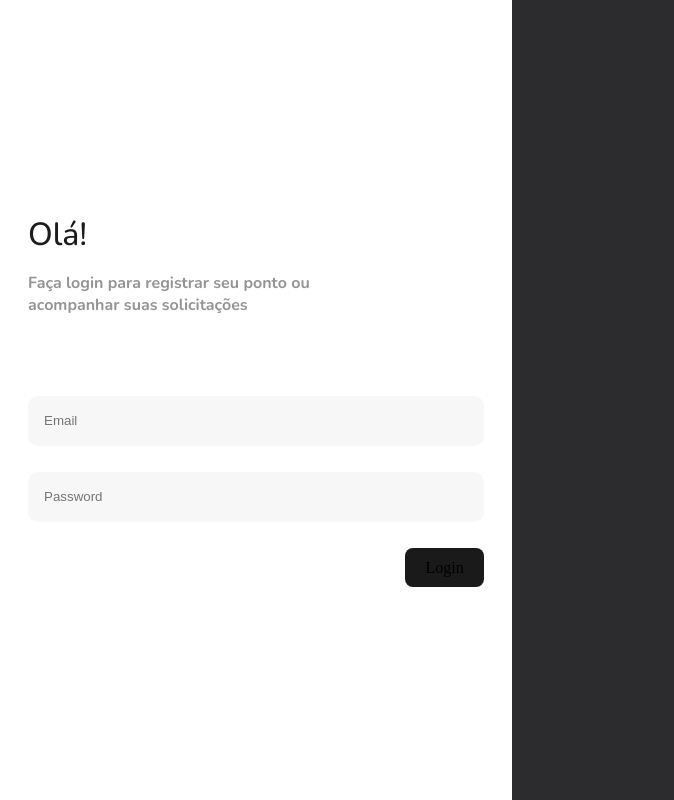
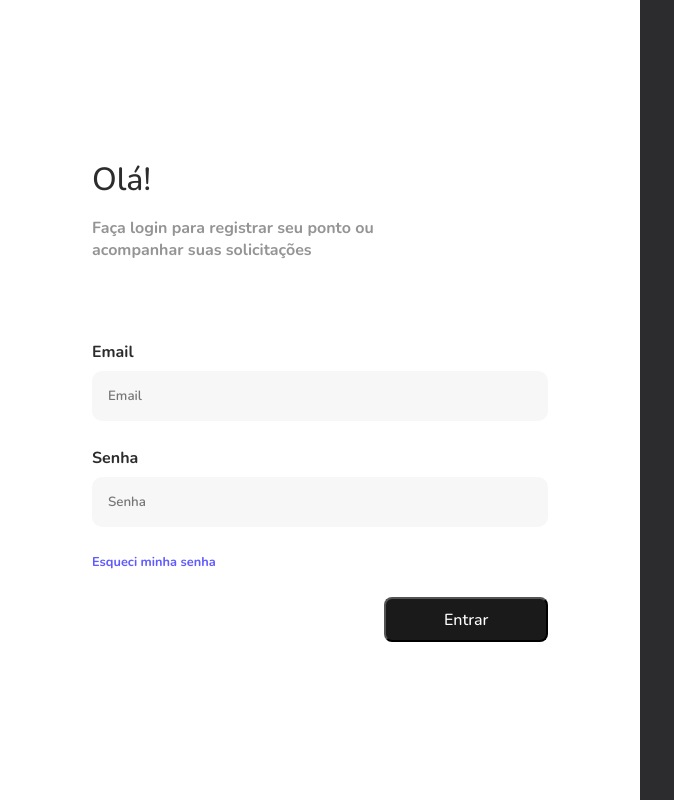
Before and after one commit to EdmirSoares/controle-de-ponto, a React (Vite) app in the folder sistema-controle-ponto/: page /login in a window 1280 px wide. Shown: the whole page, without its empty margins (0-674 px from the left). Built offline with nearby package versions, Linux system fonts and the light colour scheme.

Commit message:
feat: passagem da função de login pelo auth e media screens

```diff
--- a/sistema-controle-ponto/src/App.css
+++ b/sistema-controle-ponto/src/App.css
@@ -10,8 +10,9 @@
 	--background-color: #242424;
 	--light-background-color: #ffffff;
 	--text-color: rgba(255, 255, 255, 0.87);
-	--text-color-dark: #1c1c1c;
+	--text-color-dark: #2c2c2e;
 	--text-color-gray: #949494;
+	--link-text-color: #605bff;
 	--button-background-color: #1a1a1a;
 	--button-hover-border-color: #646cff;
 	--button-text-color: #fff;
@@ -47,6 +48,32 @@ input {
 	background-color: var(--input-color);
 	border: 0 !important;
 	border-radius: 10px !important;
+	color: var(--text-color-gray);
+	font-family: var(--font-family);
+	font-weight: 600;
+}
+
+label {
+	color: var(--text-color-dark);
+	font-family: var(--font-family);
+	font-weight: 700;
+}
+
+button {
+	border-radius: 8px;
+	padding: 0.6em 3.6em !important;
+	font-size: 1em;
+	font-weight: 500;
+	font-family: var(--font-family) !important;
+	background-color: var(--button-background-color);
+	cursor: pointer;
+	transition: border-color 0.25s;
+	color: var(--button-text-color);
+}
+
+button:hover {
+	background-color: #414144;
+	transition: background-color 0.5s;
 }
 
 #root {
--- a/sistema-controle-ponto/src/context/auth.jsx
+++ b/sistema-controle-ponto/src/context/auth.jsx
@@ -30,6 +30,7 @@ function AuthProvider({ children }) {
 		try {
 			//const response = await postLogin();
 			setLocalStorage(dataUser);
+			setUser(dataUser);
 		} catch (error) {
 			setIsLogged(false);
 			setLoadingSign(false);
--- a/sistema-controle-ponto/src/routes/Authenticated.jsx
+++ b/sistema-controle-ponto/src/routes/Authenticated.jsx
@@ -1,7 +1,7 @@
 export default function Authenticated() {
 	return (
 		<div>
-			<h1>Authenticated</h1>
+			<h1 style={{ color: "#fff" }}>Authenticated</h1>
 		</div>
 	);
 }
--- a/sistema-controle-ponto/src/screens/Login/index.jsx
+++ b/sistema-controle-ponto/src/screens/Login/index.jsx
@@ -1,12 +1,15 @@
 import "./styles.css";
+import useApp from "./useApp";
 
 export default function Login() {
+	const { capturedDataLogin, handleInputChange, handlerLogin } = useApp();
+
 	return (
 		<div className="containerLogin">
 			<div className="leftContainer">
 				<div className="headerContainer">
 					<h1>Olá!</h1>
-					<div className="subTitleText">
+					<div className="subTitleTextContainer">
 						<p>
 							Faça login para registrar seu ponto ou acompanhar
 							suas solicitações
@@ -14,13 +17,30 @@ export default function Login() {
 					</div>
 				</div>
 				<div className="inputContainer">
-					<input
-						className="inputLogin"
-						type="text"
-						placeholder="Email"
-					/>
-					<input type="password" placeholder="Password" />
-					<button>Login</button>
+					<div className="inputContent">
+						<label className="labelnput">Email</label>
+						<input
+							type="text"
+							name="email"
+							placeholder="Email"
+							value={capturedDataLogin.email}
+							onChange={(e) => handleInputChange(e)}
+						/>
+					</div>
+					<div className="inputContent">
+						<label className="labelnput">Senha</label>
+						<input
+							type="password"
+							name="password"
+							placeholder="Senha"
+							value={capturedDataLogin.password}
+							onChange={(e) => handleInputChange(e)}
+						/>
+					</div>
+					<div className="forgotPassword">
+						<a href="#">Esqueci minha senha</a>
+					</div>
+					<button onClick={() => handlerLogin()}>Entrar</button>
 				</div>
 			</div>
 			<div className="rightContainer"></div>
--- a/sistema-controle-ponto/src/screens/Login/styles.css
+++ b/sistema-controle-ponto/src/screens/Login/styles.css
@@ -28,10 +28,13 @@
 	gap: 1rem;
 }
 
-.subTitleText {
+.subTitleTextContainer {
 	width: 80%;
 }
 
+.labelnput {
+	align-self: flex-start;
+}
 .inputContainer {
 	display: flex;
 	width: 456px;
@@ -39,6 +42,32 @@
 	justify-content: center;
 	align-items: flex-end;
 	gap: 26px;
+}
+
+.inputContent {
+	display: flex;
+	flex-direction: column;
+	justify-content: center;
+	align-items: flex-start;
+	width: 100%;
+	gap: 0.5rem;
+}
+
+.forgotPassword {
+	display: flex;
+	justify-content: flex-start;
+	width: 100%;
+}
+
+.forgotPassword a {
+	color: var(--link-text-color);
+	font-family: var(--font-family);
+	font-weight: 700;
+	font-size: 0.8em;
+}
+
+.forgotPassword a:hover {
+	text-decoration: underline;
 }
 
 .rightContainer {
@@ -51,24 +80,10 @@
 
 input {
 	padding: 0.5rem;
-	border: 1px solid #ccc;
 	border-radius: 4px;
-}
-
-button {
-	border-radius: 8px;
-	border: 1px solid transparent;
-	padding: 0.6em 1.2em;
-	font-size: 1em;
-	font-weight: 500;
-	font-family: inherit;
-	background-color: #1a1a1a;
-	cursor: pointer;
-	transition: border-color 0.25s;
-}
-
-button:hover {
-	border-color: #646cff;
+	width: 100%;
+	height: 50px;
+	padding: 0 1rem;
 }
 
 h1 {
@@ -82,8 +97,29 @@ p {
 	font-weight: 700;
 }
 
-input {
-	width: 100%;
-	height: 50px;
-	padding: 0 1rem;
+@media screen and (max-width: 1366px) {
+	.leftContainer {
+		max-width: 50vw;
+	}
+	.rightContainer {
+		max-width: 50%;
+	}
 }
+
+@media screen and (max-width: 1024px) {
+	.leftContainer {
+		max-width: 100vw;
+	}
+}
+
+@media screen and (max-width: 768px) {
+	.containerLogin {
+		flex-direction: column;
+	}
+	.leftContainer {
+		max-width: 100vw;
+	}
+	.rightContainer {
+		display: none;
+	}
+}
--- a/sistema-controle-ponto/src/screens/Login/useApp.jsx
+++ b/sistema-controle-ponto/src/screens/Login/useApp.jsx
@@ -1,3 +1,36 @@
+import { useState, useContext } from "react";
+import { AuthContext } from "../../context/auth";
+
 export default function useApp() {
-	return {};
+	const { signIn } = useContext(AuthContext);
+
+	const [capturedDataLogin, setCapturedDataLogin] = useState({
+		email: "",
+		password: "",
+	});
+
+	const handleInputChange = (e) => {
+		const { name, value } = e.target;
+		setCapturedDataLogin((prevState) => ({
+			...prevState,
+			[name]: value,
+		}));
+	};
+
+	const handlerLogin = () => {
+		if (
+			capturedDataLogin.email === "" ||
+			capturedDataLogin.password === ""
+		) {
+			alert("Preencha todos os campos");
+			return;
+		}
+		signIn(capturedDataLogin);
+	};
+
+	return {
+		capturedDataLogin,
+		handleInputChange,
+		handlerLogin,
+	};
 }
```
